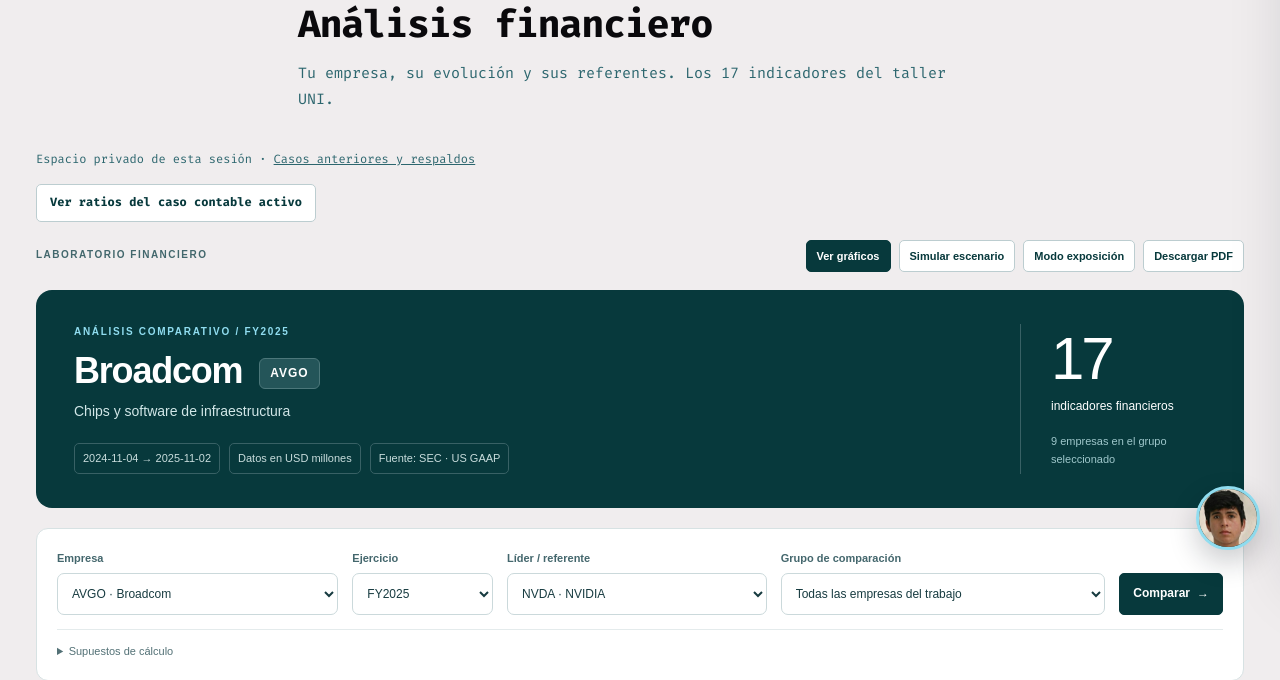
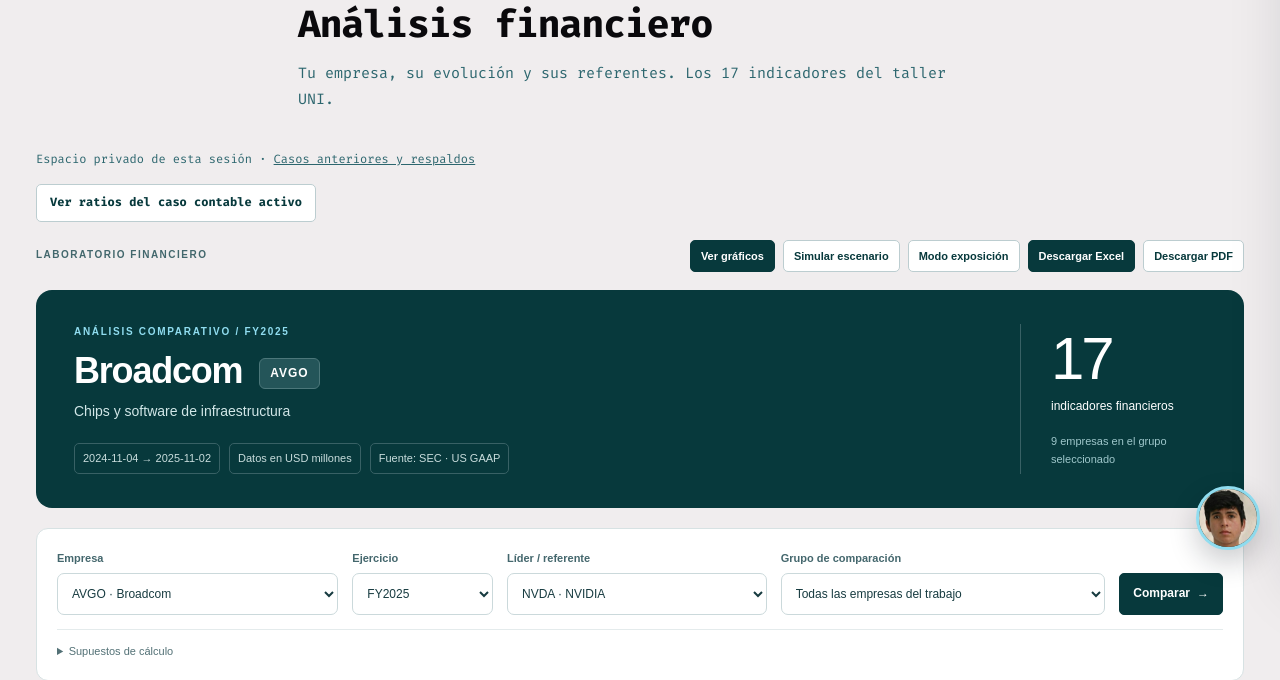
Before and after one commit to lamascara-17/BroadBros---Sistema-Contable, a Django app: page /ratios-financieros/ in a window 1280 px wide. Shown: the part 230-910 px from the top of the page. Run offline with Django 5.2, Linux system fonts and the light colour scheme; data comes from the database, SQL or seed files in the repository; data that the repository does not hold is empty.

Commit message:
Destaca la descarga Excel junto al informe PDF

```diff
--- a/templates/ratios_financieros.html
+++ b/templates/ratios_financieros.html
@@ -6,7 +6,7 @@
 {% block content %}<p><a class="btn btn-secondary" href="{% url 'ratios_caso' %}">Ver ratios del caso contable activo</a></p>
 <link rel="stylesheet" href="{% static 'css/ratios.css' %}?v=exports3">
 <div class="ratio-app" id="ratio-app" data-company="{{ ticker }}" data-leader="{{ leader }}">
-    <div class="ratio-toolbar"><span class="ratio-lab-badge">LABORATORIO FINANCIERO</span><div><a href="#ratio-visual" class="btn btn-primary btn-sm">Ver gráficos</a><a href="#ratio-simulator" class="btn btn-secondary btn-sm">Simular escenario</a><button type="button" class="btn btn-secondary btn-sm" id="ratio-present" aria-pressed="false">Modo exposición</button><a class="btn btn-secondary btn-sm" id="ratio-print" href="?{{ export_query }}&amp;descargar=pdf">Descargar PDF</a></div></div>
+    <div class="ratio-toolbar"><span class="ratio-lab-badge">LABORATORIO FINANCIERO</span><div><a href="#ratio-visual" class="btn btn-primary btn-sm">Ver gráficos</a><a href="#ratio-simulator" class="btn btn-secondary btn-sm">Simular escenario</a><button type="button" class="btn btn-secondary btn-sm" id="ratio-present" aria-pressed="false">Modo exposición</button><a class="btn btn-primary btn-sm" href="?{{ export_query }}&amp;descargar=xlsx">Descargar Excel</a><a class="btn btn-secondary btn-sm" id="ratio-print" href="?{{ export_query }}&amp;descargar=pdf">Descargar PDF</a></div></div>
     <p class="ratio-presentation-note" hidden>Modo exposición · {{ company.name }} ({{ ticker }}), FY{{ year }}. Datos externos al {{ as_of }}; grupo académico, no índice oficial del sector.</p>
     <section class="ratio-hero" aria-labelledby="ratio-company">
         <div class="ratio-hero-main"><span class="ratio-eyebrow">ANÁLISIS COMPARATIVO / FY{{ year }}</span>
```
